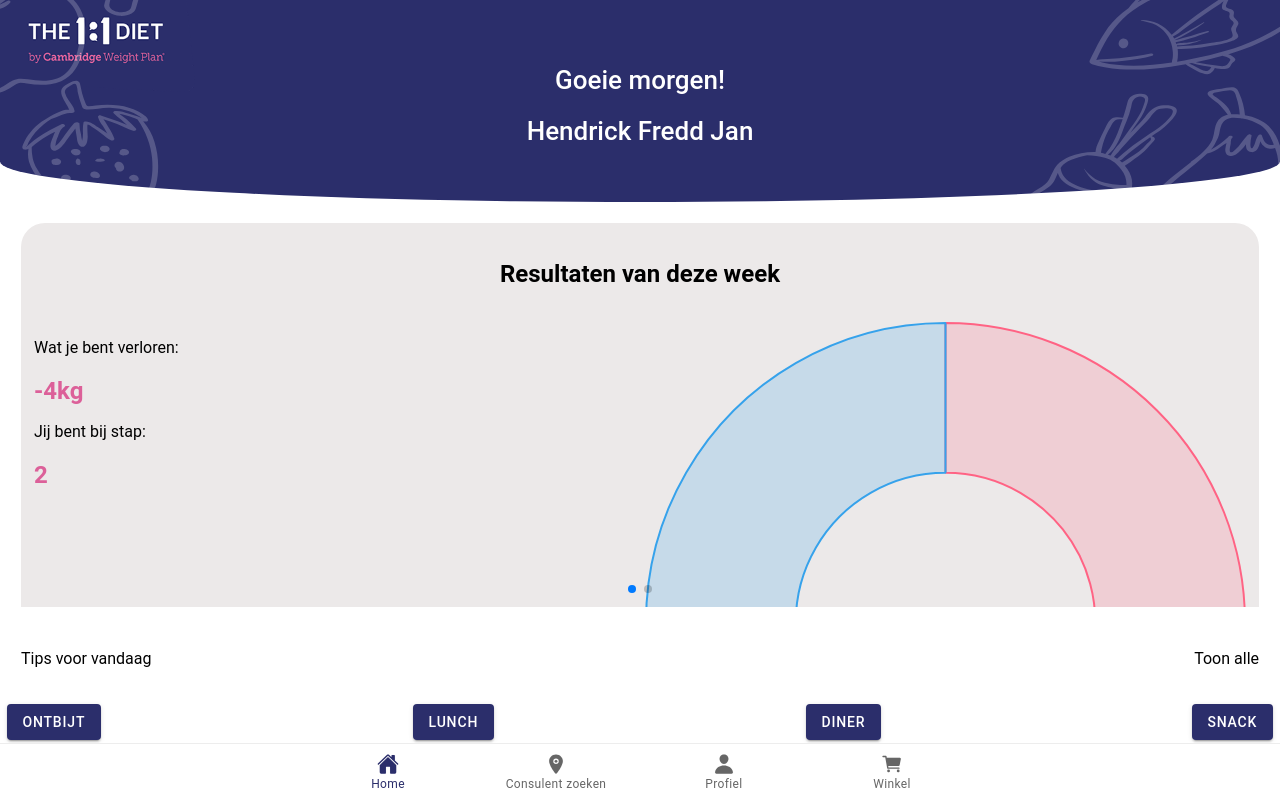
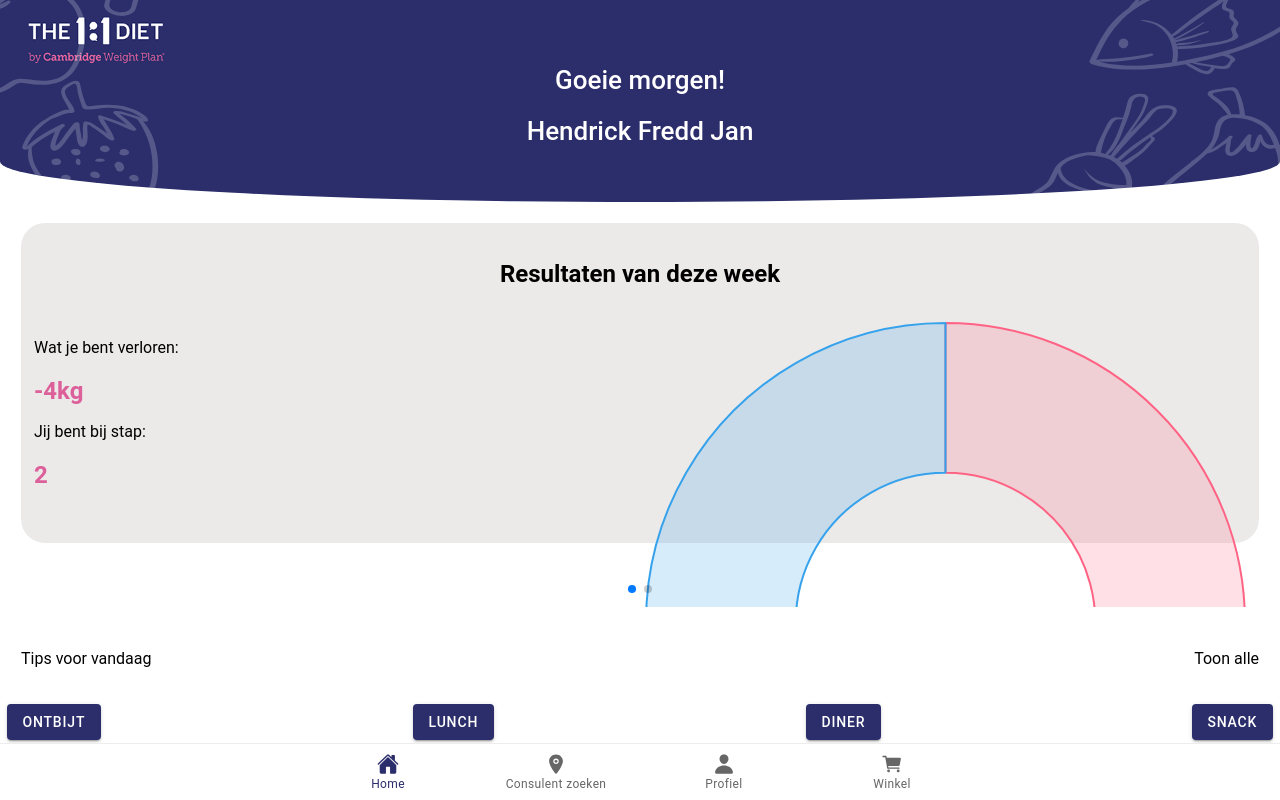
Before and after one commit to 1-1-diet/the-app, a React (Create React App) app in the folder 1-1-diet/: page /tab1 in a window 1280 px wide. Built offline with nearby package versions, Linux system fonts and the light colour scheme.

Commit message:
recent commit

```diff
--- a/1-1-diet/package.json
+++ b/1-1-diet/package.json
@@ -70,6 +70,7 @@
   },
   "devDependencies": {
     "@capacitor/cli": "4.3.0",
+    "@ionic/cli": "6.20.4",
     "react-scripts": "5.0.1",
     "typescript": "^4.8.4"
   },
--- a/1-1-diet/src/components/Stats/Stats.css
+++ b/1-1-diet/src/components/Stats/Stats.css
@@ -1,5 +1,5 @@
 .slideStats {
-    height: auto;
+    height: 40vh;
     margin: 16px;
     padding: 8px;
     background-color: #ece9e9;
```
Also changed, not shown: 1 other file (tests, documents, lock files or other folders).
